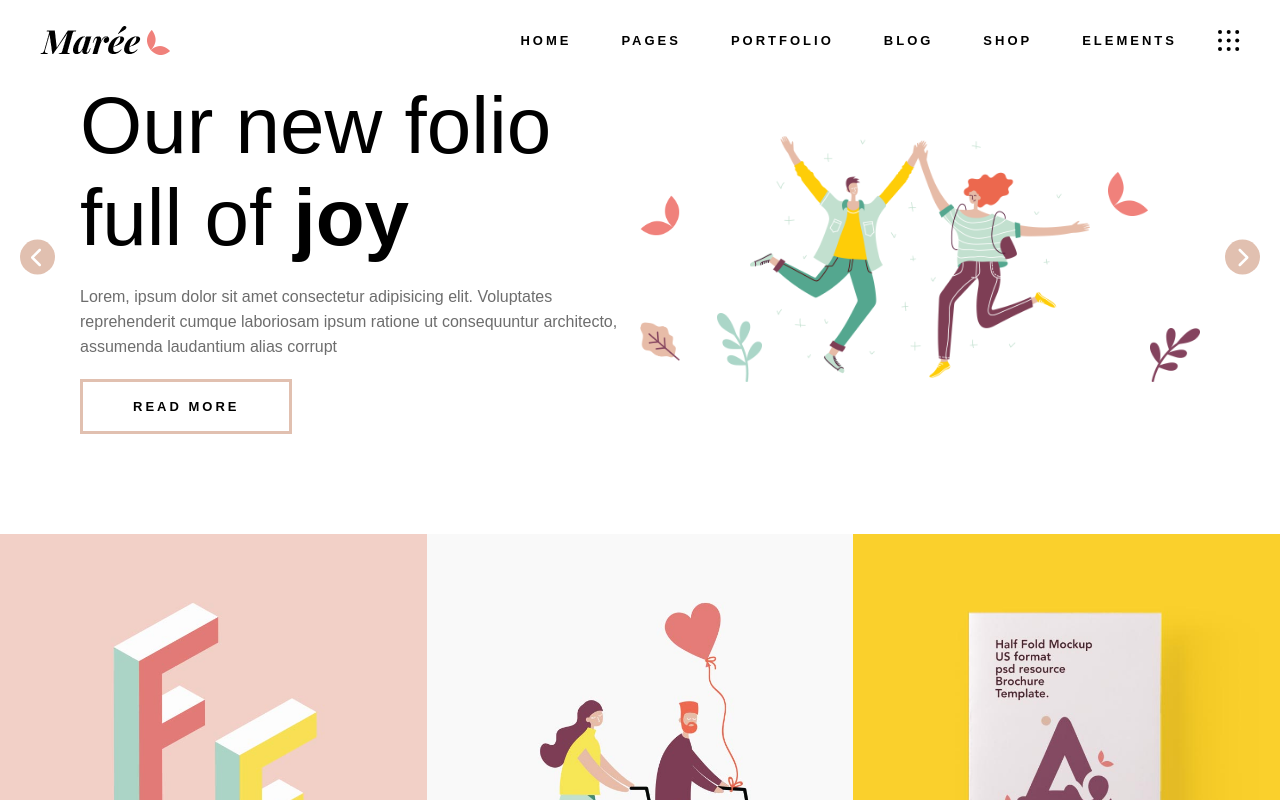
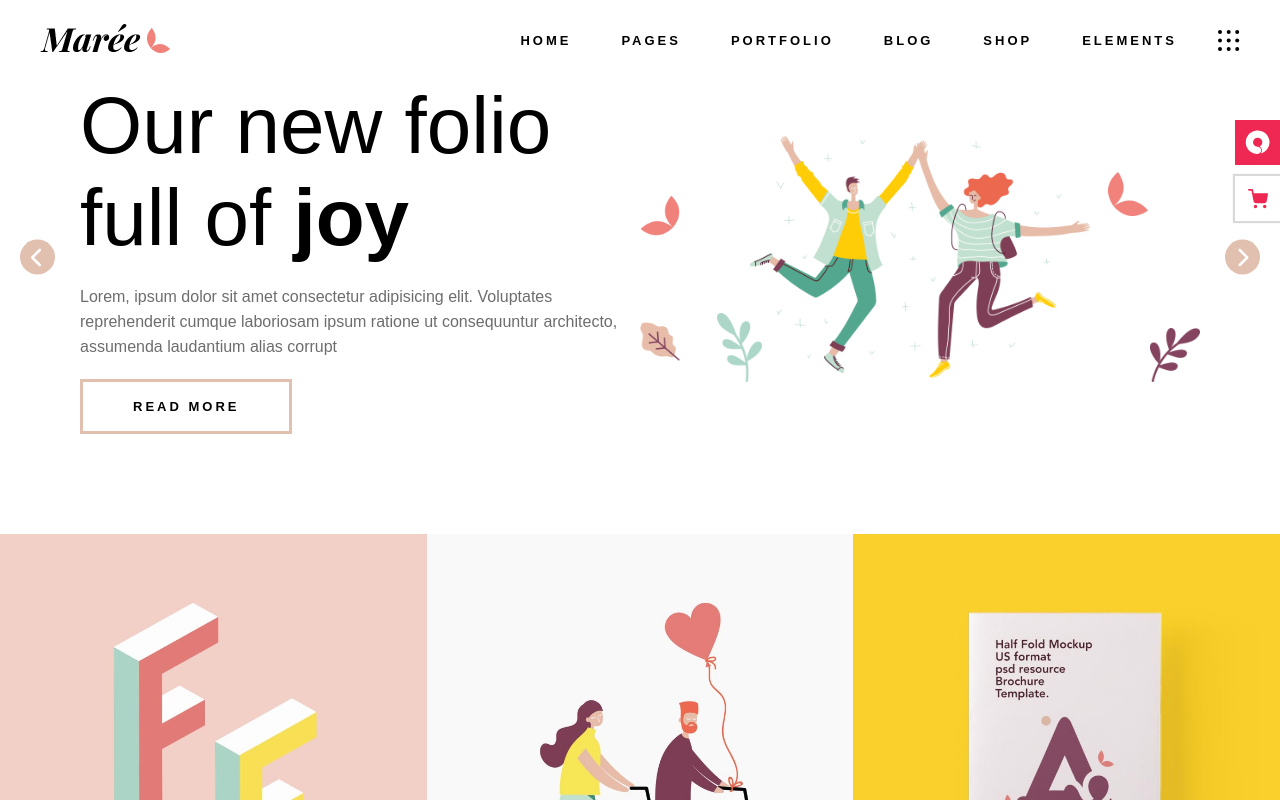
Before and after one commit to RiccardoBasso01/proj-html-vuejs, a Vue app: page / in a window 1280 px wide. Shown: the top 800 px of the page. Built offline with nearby package versions, Linux system fonts and the light colour scheme; a web font is replaced by a local one.

Commit message:
Aggiunta side pop up

```diff
--- a/src/assets/scss/_colors.scss
+++ b/src/assets/scss/_colors.scss
@@ -15,7 +15,7 @@ $bg-comical-coral: #f3d0c7;
 $bg-adorable: #e1c0b0;
 $bg-strawberry-pop:#ef2853;
 $bg-strawberry-pop-2: #ee2852;
-$bg-transparent: #00000026;
+$bg-shadow: #00000026;
 
 // Text colors
 $txt-peach-sachet: #f5d8ca;
--- a/src/components/AppHeader.vue
+++ b/src/components/AppHeader.vue
@@ -9,7 +9,7 @@ export default {
 <template>
     <header>
         <div class="logo">
-            <img src="@/assets/img/logo-sidearea-1.png" alt="logo">
+            <a href="#"><img src="@/assets/img/logo-sidearea-1.png" alt="logo"></a>
         </div>
 
         <div class="menu">
--- a/src/components/AppMain.vue
+++ b/src/components/AppMain.vue
@@ -2,6 +2,7 @@
 import TheSlider from './TheSlider.vue';
 import BaseCard from './BaseCard.vue';
 import TheJumbotron from './TheJumbotron.vue';
+import BaseSidePopUp from './BaseSidePopUp.vue';
 
 export default {
     data() {
@@ -100,7 +101,7 @@ export default {
             ]
         }
     },
-    components: { TheSlider, BaseCard, TheJumbotron },
+    components: { TheSlider, BaseCard, TheJumbotron, BaseSidePopUp },
     methods: {
         getImagePath(imgName) {
             const url = new URL(`../assets/img/${imgName}`, import.meta.url)
@@ -112,6 +113,9 @@ export default {
 
 <template>
     <main>
+        <!-- Pop ups -->
+        <BaseSidePopUp />
+
         <!-- slider -->
         <TheSlider />
 
--- /dev/null
+++ b/src/components/BaseSidePopUp.vue
@@ -0,0 +1,68 @@
+<script>
+</script>
+
+<template>
+    <!-- Side Pop Up -->
+    <div class="pop-up-top">
+        <a href="#"><img src="@/assets/img/svg/svg-4.svg" alt="pop-up-img"></a>
+        <div class="pop-up-text">related</div>
+    </div>
+    <div class="pop-up-bottom">
+        <a href="#"><img src="@/assets/img/svg/svg-6.svg" alt="pop-up-img"></a>
+        <div class="pop-up-text">buy now</div>
+    </div>
+
+    <!-- Frecia pop-up -->
+</template>
+
+<style lang="scss" scoped>
+@use '@/assets/scss/_colors.scss' as *;
+@use '@/assets/scss/style.scss' as *;
+
+
+@mixin pop_up($top, $right: 0, $background-color: $white, $color: black) {
+    @include flex(center, center);
+    position: fixed;
+    top: $top;
+    right: $right;
+    z-index: 1;
+    background-color: $background-color;
+
+    &:hover {
+        .pop-up-text {
+            width: 70px;
+            color: $color;
+        }
+    }
+}
+
+a {
+    @include flex(center, center);
+    width: 45px;
+    height: 45px;
+}
+
+.pop-up-top {
+    @include pop_up(15%, 0, $bg-strawberry-pop, $color: $white);
+
+    img {
+        width: 25px;
+    }
+}
+
+.pop-up-bottom {
+    @include pop_up(22%);
+    box-shadow: 0 0 1px 2px $bg-shadow;
+
+    img {
+        width: 20px;
+    }
+}
+
+.pop-up-text {
+    @include font(10px, 700, $color: transparent, $letter-spacing: 1.2px, $text-transform: uppercase);
+    width: 0;
+    transition: width .3s, color .2s .1s;
+    white-space: nowrap;
+}
+</style>
```
